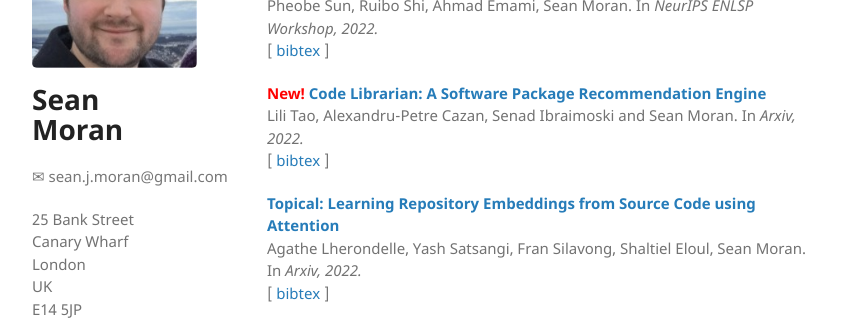
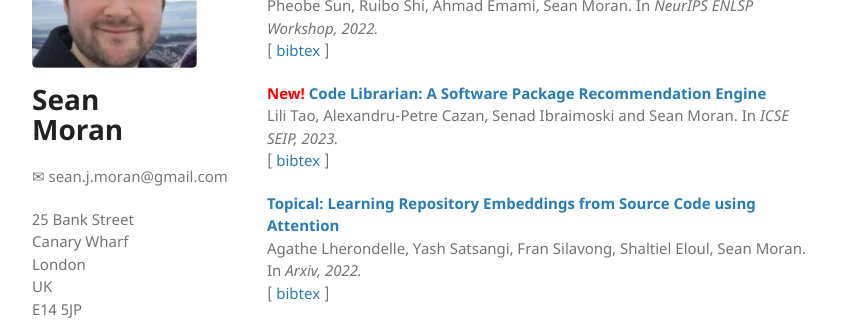
Before and after one commit to sjmoran/sjmoran.github.io, a Jekyll site: the page built from index.html, in a window 1280 px wide and 900 px high, scrolled down 845 px. Shown: the part 155-475 px from the top of the window, without its empty margins (26-877 px from the left). Built offline with Jekyll 4.4.1, drawn with Linux system fonts in a browser that asks for light colours.

Commit message:
Update index.html

```diff
--- a/index.html
+++ b/index.html
@@ -34,12 +34,12 @@ Previously he was a Senior Research Scientist at Huawei Technologies R&D and a m
 </a></strong><br />Sae Young Moon, Fran Silavong, Sean Moran. In <em>Arxiv, 2022.</em><br />
 [ <a target="_blank" href="">bibtex</a> ] </p>
 
-<p><strong><span style='color:red'>New! </span><a target="_blank" href="http://arxiv.org/abs/2210.05406">Towards Data Efficient and Robust Speech Representation Model Distillation
+<p><strong><span style='color:red'>New! </span><a target="_blank" href="https://neurips2022-enlsp.github.io/papers/paper_16.pdf">Towards Data Efficient and Robust Speech Representation Model Distillation
 </a></strong><br />Pheobe Sun, Ruibo Shi, Ahmad Emami, Sean Moran. In <em>NeurIPS ENLSP Workshop, 2022.</em><br />
 [ <a target="_blank" href="">bibtex</a> ] </p>
 
 <p><strong><span style='color:red'>New! </span><a target="_blank" href="http://arxiv.org/abs/2210.05406">Code Librarian: A Software Package Recommendation Engine
-</a></strong><br />Lili Tao, Alexandru-Petre Cazan, Senad Ibraimoski and Sean Moran. In <em>Arxiv, 2022.</em><br />
+</a></strong><br />Lili Tao, Alexandru-Petre Cazan, Senad Ibraimoski and Sean Moran. In <em>ICSE SEIP, 2023.</em><br />
 [ <a target="_blank" href="">bibtex</a> ] </p>
 
 <p><strong><a target="_blank" href="https://arxiv.org/pdf/2208.09495.pdf">Topical: Learning Repository Embeddings from Source Code using Attention
```
